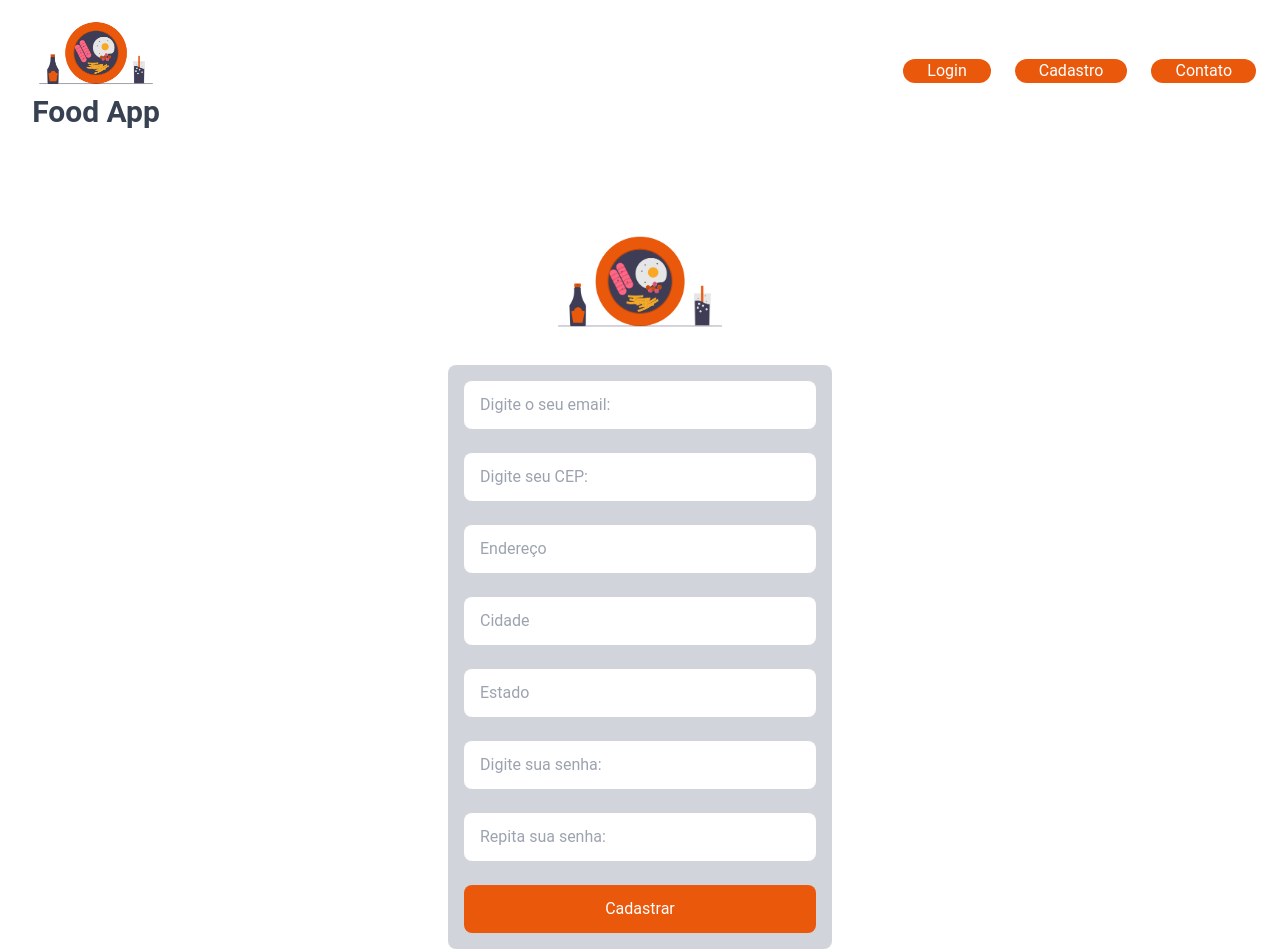
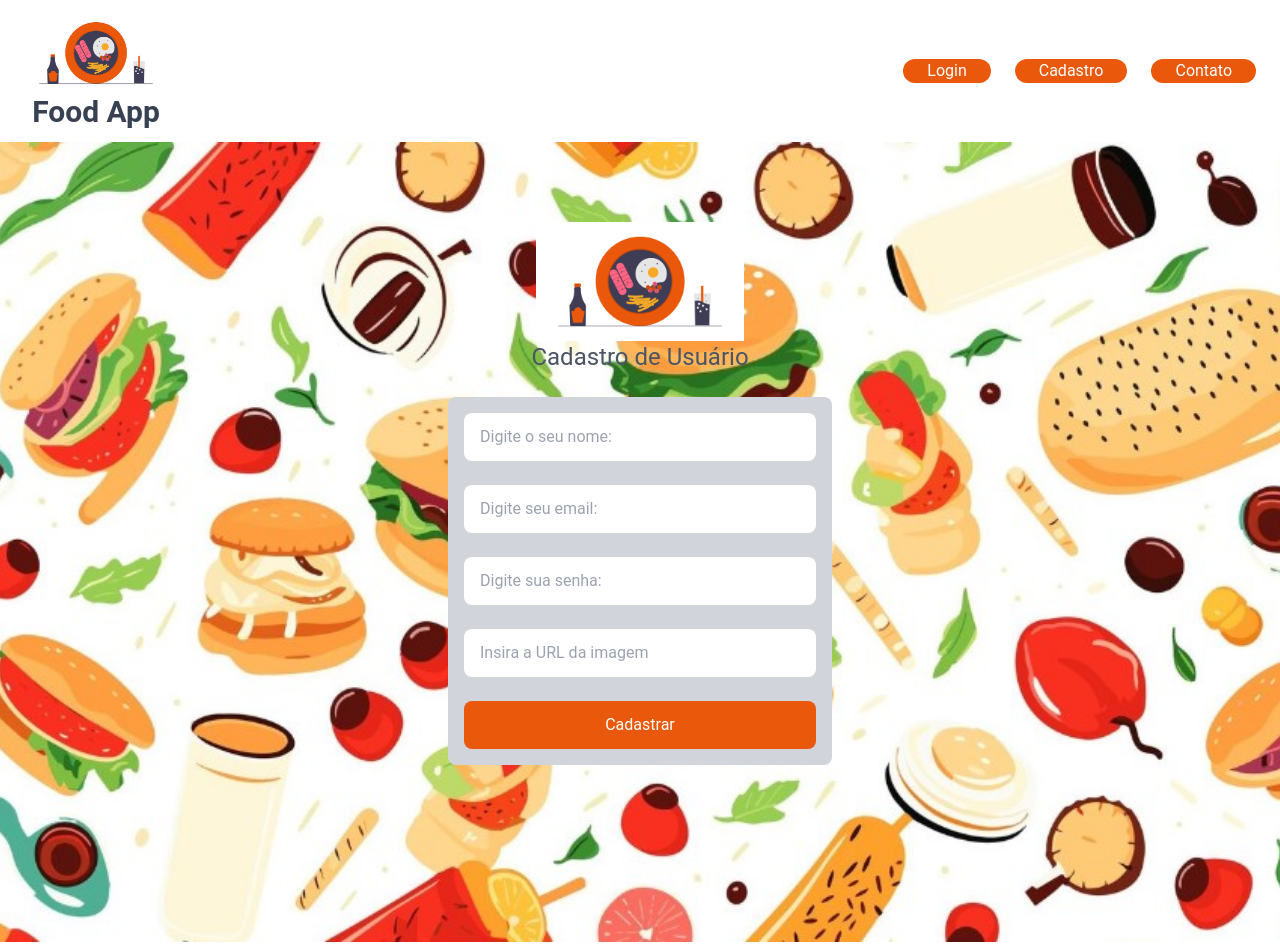
Before and after one commit to evandromendes08/reactatividade04, a React (Create React App) app: page /registro in a window 1280 px wide. Built offline with nearby package versions, Linux system fonts and the light colour scheme.

Commit message:
Feat: Service

```diff
--- a/src/pages/Registro/index.js
+++ b/src/pages/Registro/index.js
@@ -1,116 +1,67 @@
-import React, { useContext, useState } from 'react';
-import axios from 'axios';
-import logo from '../../assets/logo.png';
-import { useNavigate } from 'react-router-dom';
-import { AuthContext } from '../../context/AuthContext';
+import React, { useState } from "react";
+import logo from '../../assets/logo.png'
+import { registroUser } from "../../services/authService";
+import { useNavigate } from "react-router-dom";
 
-const Login = () => {
+const Registro = () => {
     const [inputValues, setInputValues] = useState({
+        nome:'',
         email: '',
         senha: '',
-    cep: '',
-    endereco: '',
-    cidade: '',
-    estado: ''
+        imagem:''
       });
 
-  const { loginUser } = useContext(AuthContext);
       const navigate = useNavigate();
 
       const handleChangeValues = (evento) => {
-    const { name, value } = evento.target;
         setInputValues({
           ...inputValues,
-      [name]: value
-    });
-
-    if (name === 'cep' && value.length === 8) {
-      fetchCep(value);
+          [evento.target.name]: evento.target.value
+        })
+        console.log(inputValues);
+    }
+    const handleSubmit = async (evento) => {
+        evento.preventDefault();
+        console.log(inputValues);
+        const response = registroUser(inputValues);
+        if(response.data){
+            alert(`Usuário ${response.data.nome} Cadastrado com sucesso!`);
+            navigate('/login');
         }
       };
-
-  const fetchCep = async (cep) => {
-    try {
-      const response = await axios.get(`https://viacep.com.br/ws/${cep}/json/`);
-      if (!response.data.erro) {
-        const { logradouro, localidade, uf } = response.data;
-        setInputValues((prevState) => ({
-          ...prevState,
-          endereco: logradouro,
-          cidade: localidade,
-          estado: uf
-        }));
-      } else {
-        console.error('CEP não encontrado');
-      }
-    } catch (error) {
-      console.error('Erro ao buscar o CEP:', error);
-    }
-  };
-
-  const handleSubmit = async (event) => {
-    event.preventDefault();
-    await loginUser(inputValues);
-    navigate('/login');
-  };
-
-  return (
-    <main className='h-screen w-full'>
+    return(
+        <main className='h-screen w-full banner'>
         <div className='flex flex-col pt-20 items-center h-screen'>
           <img className='w-52' src={logo} alt='logotipo food app' />
+          <h1 className="text-2xl text-gray-600">Cadastro de Usuário</h1>
           <form onSubmit={handleSubmit} className='bg-gray-300 w-96 mt-6 p-4 rounded-lg shadon-lg'>
             <div className='flex flex-col space-y-6'>
               <input
-              type="email"
-              placeholder="Digite o seu email:"
-              name="email"
+                type="text"
+                placeholder="Digite o seu nome:"
+                name="nome"
                 className="w-full px-4 py-3 rounded-lg ring-red-200 border-gray-300 focus:ring-4 focus:outline-none transition duration-300 focus:shadow-xl"
                 onChange={handleChangeValues}
               />
               <input
                 type="text"
-              placeholder="Digite seu CEP:"
-              name="cep"
-              value={inputValues.cep}
+                placeholder="Digite seu email:"
+                name="email:"
+                className="w-full px-4 py-3 rounded-lg ring-red-200 border-gray-300 focus:ring-4 focus:outline-none transition duration-300 focus:shadow-xl"
+                onChange={handleChangeValues}
+              />
+              <input
+                type="password"
+                placeholder="Digite sua senha:"
+                name="senha"
                 className="w-full px-4 py-3 rounded-lg ring-red-200 border-gray-300 focus:ring-4 focus:outline-none transition duration-300 focus:shadow-xl"
                 onChange={handleChangeValues}
               />
               <input
                 type="text"
-              placeholder="Endereço"
-              name="endereco"
-              value={inputValues.endereco}
+                placeholder="Insira a URL da imagem"
+                name="imagem"
                 className="w-full px-4 py-3 rounded-lg ring-red-200 border-gray-300 focus:ring-4 focus:outline-none transition duration-300 focus:shadow-xl"
-              readOnly
-            />
-            <input
-              type="text"
-              placeholder="Cidade"
-              name="cidade"
-              value={inputValues.cidade}
-              className="w-full px-4 py-3 rounded-lg ring-red-200 border-gray-300 focus:ring-4 focus:outline-none transition duration-300 focus:shadow-xl"
-              readOnly
-            />
-            <input
-              type="text"
-              placeholder="Estado"
-              name="estado"
-              value={inputValues.estado}
-              className="w-full px-4 py-3 rounded-lg ring-red-200 border-gray-300 focus:ring-4 focus:outline-none transition duration-300 focus:shadow-xl"
-              readOnly
-            />
-            <input
-              type="password"
-              placeholder="Digite sua senha:"
-              name="senha"
-              className="w-full px-4 py-3 rounded-lg ring-red-200 border-gray-700 focus:ring-4 focus:outline-none transition duration-300 focus:shadow-xl"
-              onChange={handleChangeValues}
-            />
-            <input
-              type="password"
-              placeholder="Repita sua senha:"
-              name="senha"
-              className="w-full px-4 py-3 rounded-lg ring-red-200 border-gray-700 focus:ring-4 focus:outline-none transition duration-300 focus:shadow-xl"
                 onChange={handleChangeValues}
                />
              </div>
@@ -120,7 +71,7 @@ const Login = () => {
           </form>
         </div>
       </main>
-  );
-};
+    )
+}
 
-export default Login;
+export default Registro;
--- /dev/null
+++ b/src/pages/Registro/index_Old.js
@@ -0,0 +1,126 @@
+import React, { useContext, useState } from 'react';
+import axios from 'axios';
+import logo from '../../assets/logo.png';
+import { useNavigate } from 'react-router-dom';
+import { AuthContext } from '../../context/AuthContext';
+
+const Login = () => {
+  const [inputValues, setInputValues] = useState({
+    email: '',
+    senha: '',
+    cep: '',
+    endereco: '',
+    cidade: '',
+    estado: ''
+  });
+
+  const { loginUser } = useContext(AuthContext);
+  const navigate = useNavigate();
+
+  const handleChangeValues = (evento) => {
+    const { name, value } = evento.target;
+    setInputValues({
+      ...inputValues,
+      [name]: value
+    });
+
+    if (name === 'cep' && value.length === 8) {
+      fetchCep(value);
+    }
+  };
+
+  const fetchCep = async (cep) => {
+    try {
+      const response = await axios.get(`https://viacep.com.br/ws/${cep}/json/`);
+      if (!response.data.erro) {
+        const { logradouro, localidade, uf } = response.data;
+        setInputValues((prevState) => ({
+          ...prevState,
+          endereco: logradouro,
+          cidade: localidade,
+          estado: uf
+        }));
+      } else {
+        console.error('CEP não encontrado');
+      }
+    } catch (error) {
+      console.error('Erro ao buscar o CEP:', error);
+    }
+  };
+
+  const handleSubmit = async (event) => {
+    event.preventDefault();
+    await loginUser(inputValues);
+    navigate('/login');
+  };
+
+  return (
+    <main className='h-screen w-full'>
+      <div className='flex flex-col pt-20 items-center h-screen'>
+        <img className='w-52' src={logo} alt='logotipo food app' />
+        <form onSubmit={handleSubmit} className='bg-gray-300 w-96 mt-6 p-4 rounded-lg shadon-lg'>
+          <div className='flex flex-col space-y-6'>
+            <input
+              type="email"
+              placeholder="Digite o seu email:"
+              name="email"
+              className="w-full px-4 py-3 rounded-lg ring-red-200 border-gray-300 focus:ring-4 focus:outline-none transition duration-300 focus:shadow-xl"
+              onChange={handleChangeValues}
+            />
+            <input
+              type="text"
+              placeholder="Digite seu CEP:"
+              name="cep"
+              value={inputValues.cep}
+              className="w-full px-4 py-3 rounded-lg ring-red-200 border-gray-300 focus:ring-4 focus:outline-none transition duration-300 focus:shadow-xl"
+              onChange={handleChangeValues}
+            />
+            <input
+              type="text"
+              placeholder="Endereço"
+              name="endereco"
+              value={inputValues.endereco}
+              className="w-full px-4 py-3 rounded-lg ring-red-200 border-gray-300 focus:ring-4 focus:outline-none transition duration-300 focus:shadow-xl"
+              readOnly
+            />
+            <input
+              type="text"
+              placeholder="Cidade"
+              name="cidade"
+              value={inputValues.cidade}
+              className="w-full px-4 py-3 rounded-lg ring-red-200 border-gray-300 focus:ring-4 focus:outline-none transition duration-300 focus:shadow-xl"
+              readOnly
+            />
+            <input
+              type="text"
+              placeholder="Estado"
+              name="estado"
+              value={inputValues.estado}
+              className="w-full px-4 py-3 rounded-lg ring-red-200 border-gray-300 focus:ring-4 focus:outline-none transition duration-300 focus:shadow-xl"
+              readOnly
+            />
+            <input
+              type="password"
+              placeholder="Digite sua senha:"
+              name="senha"
+              className="w-full px-4 py-3 rounded-lg ring-red-200 border-gray-700 focus:ring-4 focus:outline-none transition duration-300 focus:shadow-xl"
+              onChange={handleChangeValues}
+            />
+            <input
+              type="password"
+              placeholder="Repita sua senha:"
+              name="senha"
+              className="w-full px-4 py-3 rounded-lg ring-red-200 border-gray-700 focus:ring-4 focus:outline-none transition duration-300 focus:shadow-xl"
+              onChange={handleChangeValues}
+            />
+          </div>
+          <button type="submit" className="w-full py-3 bg-primary text-white focus:outline-none focus:ring-4 mt-6 rounded-lg transition duration-300">
+            Cadastrar
+          </button>
+        </form>
+      </div>
+    </main>
+  );
+};
+
+export default Login;
--- a/src/services/authService.js
+++ b/src/services/authService.js
@@ -5,5 +5,9 @@ const loginUserApi = (userValues) =>
     .then((response) => response)
     .catch((err) => console.error('Erro na chamada', err));
 
+const registroUser = (addUserValues) =>
+    api.post('/usuario/create', addUserValues)
+    .then((response) => response)
+    .catch((err) => console.error('Erro na chamada', err));
 
-export { loginUserApi }
+export { loginUserApi, registroUser }
```
Also changed, not shown: 1 other file (tests, documents, lock files or other folders). Lines whose indentation alone changed are shown as unchanged.
